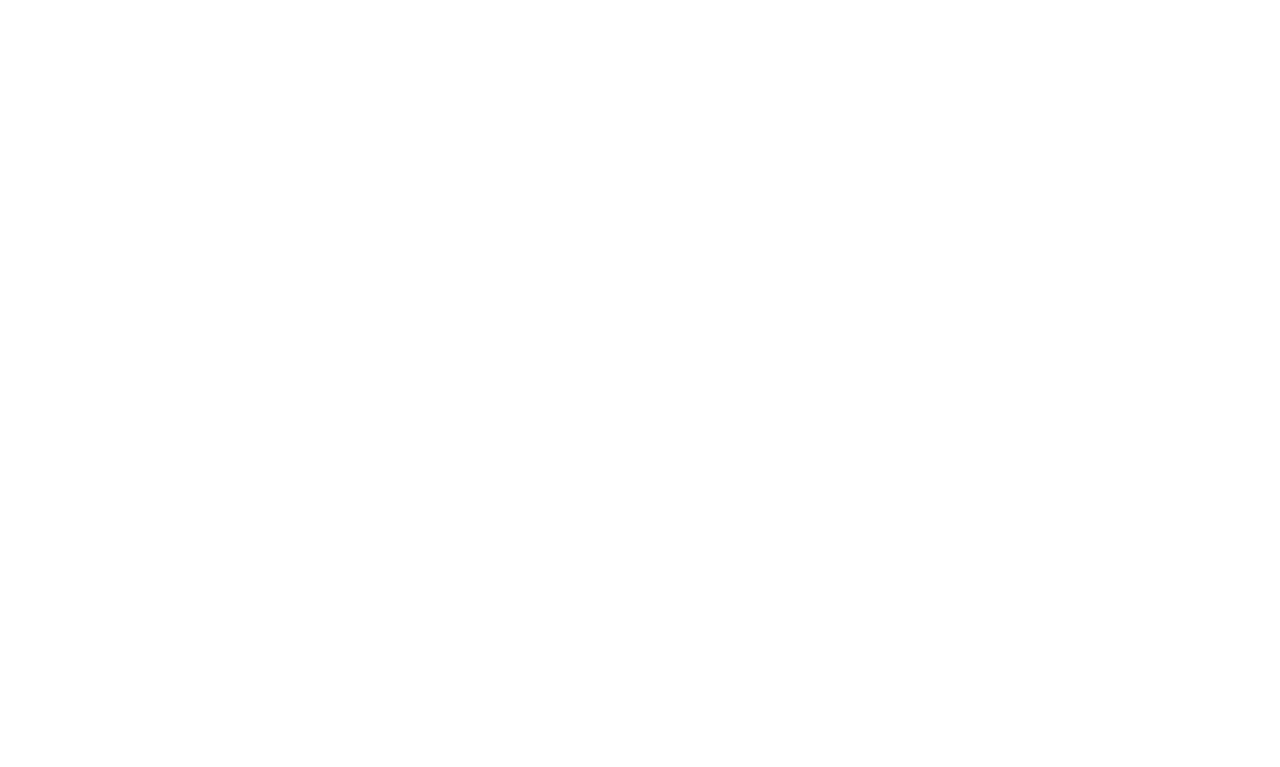
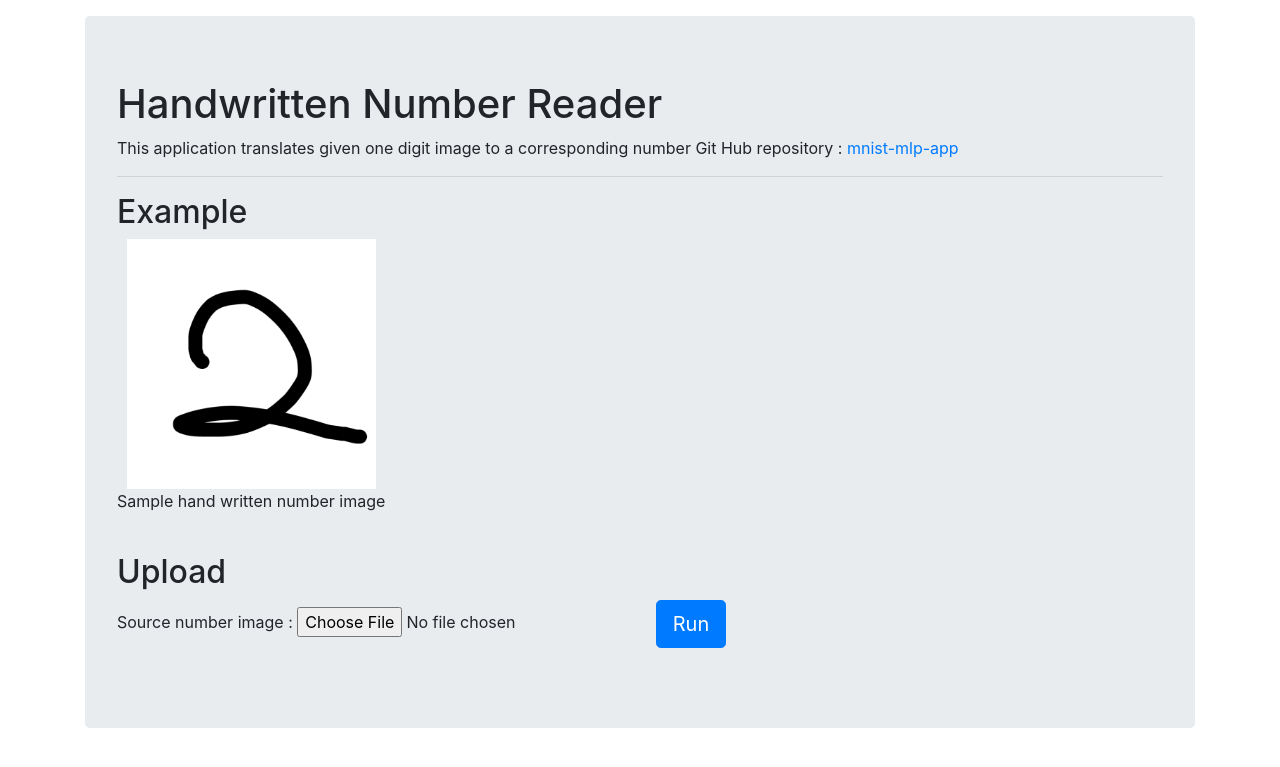
Before and after one commit to minsulee2/mnist-mlp-app, a Flask app: page / in a window 1280 px wide. Before the commit the part shown is empty. Shown: the top 767 px of the page. Run offline with Flask 2, Linux system fonts and the light colour scheme; some libraries are stand-ins or nearby versions.

Commit message:
Update front

```diff
--- a/server.py
+++ b/server.py
@@ -1,5 +1,5 @@
 from flask import Flask, render_template, request, Response
-app = Flask(__name__, template_folder="./templates/")
+app = Flask(__name__, template_folder="./templates/", static_url_path="/images", static_folder="images")
 
 @app.route("/")
 def index():
--- a/templates/index.html
+++ b/templates/index.html
@@ -23,6 +23,66 @@
         </style>
     </head>
     <body>
+        <div class = "container">
+            <div class="jumbotron mt-3">
 
+                <h1>Handwritten Number Reader</h1>
+                <A>This application translates given one digit image to a corresponding number</A>
+                <A>Git Hub repository : </A> <A href="https://github.com/minsulee2/mnist-mlp-app"> mnist-mlp-app</A>
+                <br>
+
+                <hr class="solid">
+
+                <div id="sampleBox">
+                    <h2>Example</h2>
+                    <figure>
+                        <img class="img" src="./images/2.png" alt="sample_number">
+                        <figcaption>Sample hand written number image</figcaption>
+                    </figure>
+
+
+                </div>
+                <br>
+                <h2>Upload </h2>
+                <div id = 'inputImage'>
+                    <label for="source">Source number image : </label>
+                    <input type = 'file' id = 'source' style="margin-right: 10px; margin-bottom: 10px;">
+                    <button id = "submit" type='submit' class="btn btn-primary btn-lg" style="margin-left: auto;"> Run </button>
+                </div>
+
+                <div id ='resultBox' style="margin-left: auto; margin-right: auto;">
+                    <p id='errorbox'></p>
+                    <p id='result'></p>
+                </div>
+                <script>
+                    document.getElementById("submit").onclick = () => {
+                        var formData = new FormData();
+                        var source = document.getElementById('source').files[0];
+
+                        formData.append('source', source);
+
+                        fetch(
+                            '/image',
+                            {
+                                method: 'POST',
+                                body: formData
+                            }
+                        )
+                        .then(response => {
+                            if (response.status == 200) {
+                                return response.text();
+                            }
+                            else {
+                                throw Error("Loading image error");
+                            }
+                        }).then(text => {
+                            document.getElementById('result').innerText = text;
+                        }).catch(e =>{
+                            document.getElementById("errorbox").innerHTML = e;
+                        });
+                    };
+                </script>
+            </div>
+        </div>
     </body>
 </HTML>
```
